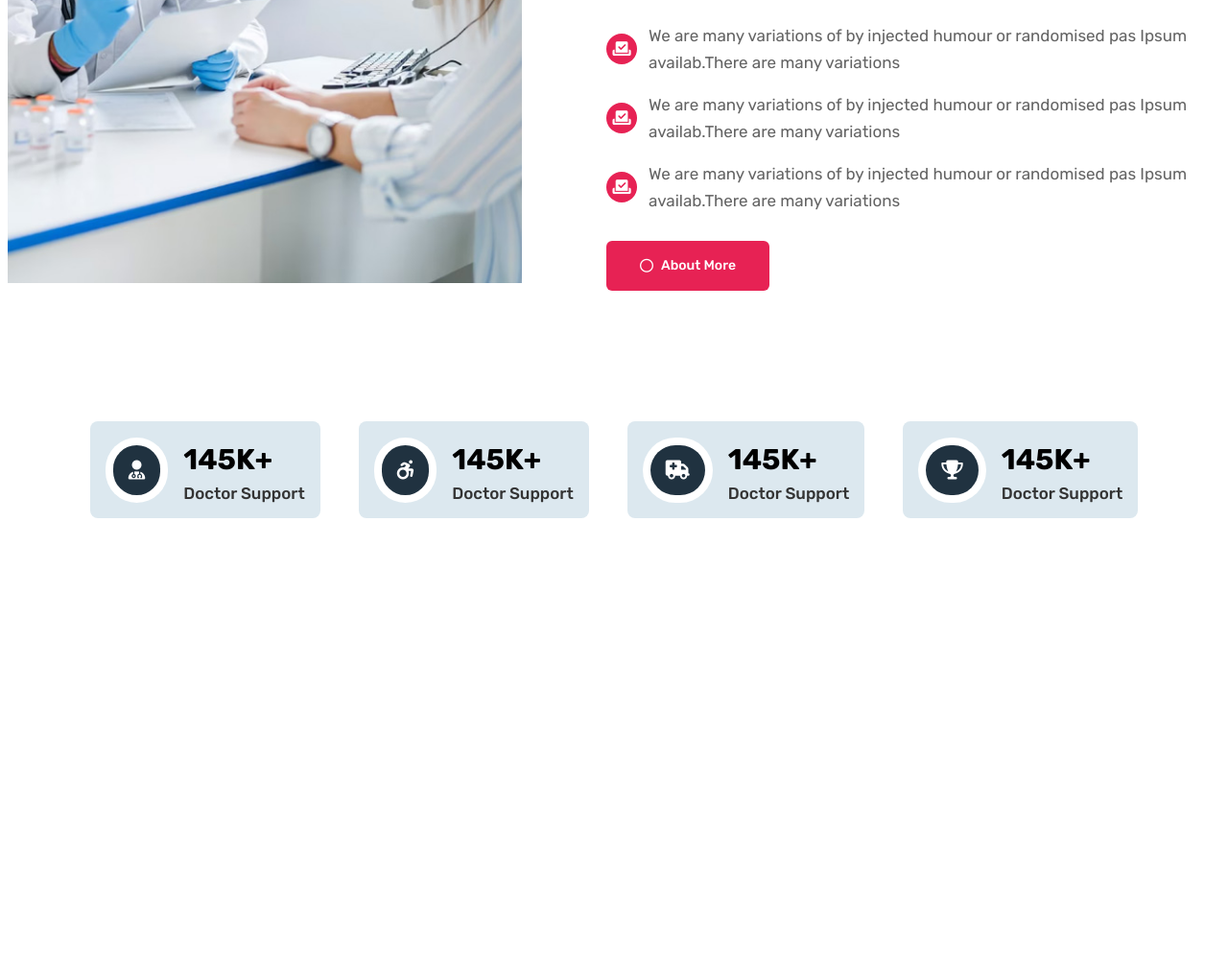
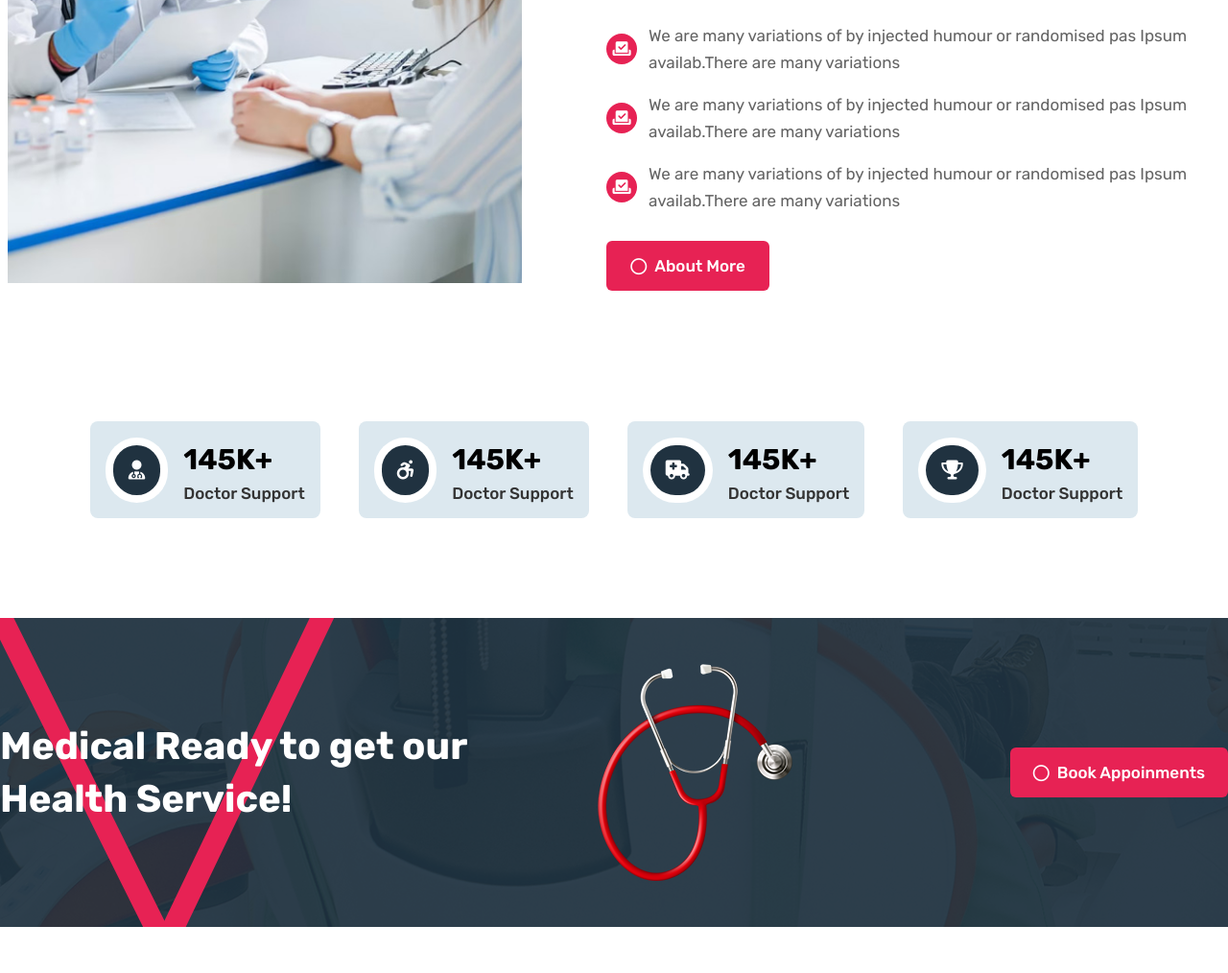
Before and after one commit to sharif-ahmed/mediba.github.io, a plain HTML site: page index.html in a window 1280 px wide. Shown: the part 1376-2390 px from the top of the page at 96% size. Before the commit the page ends 1972 px from the top, so only its background shows below. Drawn offline with nearby package versions, Linux system fonts and the light colour scheme.

Commit message:
apoinment cta done

```diff
--- a/index.html
+++ b/index.html
@@ -29,6 +29,7 @@
                         textBlackColor: '#222222',
                         themeRedColor: '#e72254',
                         themeDarkColor: '#203240',
+                        bgOverlayColor: 'rgba(32, 50, 64,0.929)',
                     },
                     fontFamily: {
                         'montserrat': ['Montserrat', 'sans-serif'],
@@ -37,25 +38,33 @@
                     },
                     backgroundImage: {
                         background: "linear-gradient(45deg, red, blue)",
+                        appoinmentBg: "url(./img/shape01.png), url(./img/book.jpg);",
+                        appoinmentBg2: "url(./img/shape01.png), rgba(32, 50, 64,0.929);",
                         bannerBg: "url('./img/hero01.jpg')",
                         menuShape: "url('./img/menu-shape.png')",
-                        'l-gradient': "linear-gradient(red, yellow)",
-                        'image-gradient': "url('./img/hero01.jpg'),linear-gradient(red, yellow)",
-                        'double-image': "url(./img/hero01.jpg), url(./img/hero02.jpg);",
-                        hero: `url('./img/menu-shape.png'),linear-gradient(114.86deg, #2D0936 14.71%, #170312 78.23%)`,
+                        lGradient: "linear-gradient(red, yellow)",
+                        imageGradient: "url('./img/hero01.jpg'),linear-gradient(red, yellow)",
+                        doubleImage: "url(./img/hero01.jpg), url(./img/hero02.jpg);",
+                        hero: `url('./img/book.jpg'),linear-gradient(114.86deg, #2D0936 14.71%, #170312 78.23%)`,
+                        ctaAppointmentBg: `url('./img/book.jpg')`,
                     },
                     backgroundSize: {
                         hero: "200px, 100%",
-                        bannerBg: 'cover'
+                        bannerBg: 'cover',
+                        appoinmentBg: 'auto,cover'
                     },
                     backgroundPosition: {
                         hero: "start",
                         menuShape: "start",
                     },
                     backgroundRepeat: {
-                        hero: "no-repeat",
+                        hero: 'no-repeat',
                         menuShape: "no-repeat",
                         bannerBg: "no-repeat",
+                        appoinmentBg: 'no-repeat',
+                    },
+                    backgroundColor: {
+                        appoinmentBg: 'rgb(32, 50, 64,0.929)',
                     },
                 }
             }
@@ -231,7 +240,7 @@
                 </a>
                 <div class="flex gap-2 lg:order-2">
                     <button type="button"
-                        class="text-white bg-themeRedColor hover:bg-themeDarkColor outline-none font-medium rounded-md text-sm px-6 py-4 text-center lg:mr-0 hidden md:block">
+                        class="text-white bg-themeRedColor hover:bg-themeDarkColor outline-none font-medium rounded-md text-sm lg:text-[17px] px-6 py-4 text-center lg:mr-0 hidden md:block">
                         <i class="fa-regular fa-circle mr-2 "></i> Contact Us</button>
                     <button data-collapse-toggle="navbar-cta" type="button"
                         class="inline-flex items-center p-2 w-10 h-10 justify-center text-sm text-gray-500 rounded-lg lg:hidden hover:bg-gray-100 focus:outline-none focus:ring-2 focus:ring-gray-200 dark:text-gray-400 dark:hover:bg-gray-700 dark:focus:ring-gray-600"
@@ -300,7 +309,7 @@
                             metus ipsum.</p>
                         <div class="flex flex-col lg:flex-row lg:items-center">
                             <button type="button"
-                                class="w-[170px] flex justify-center items-center text-white bg-themeRedColor hover:bg-themeDarkColor outline-none font-medium rounded-md text-sm px-6 py-4 text-center">
+                                class="w-[170px] flex justify-center items-center text-white bg-themeRedColor hover:bg-themeDarkColor outline-none font-medium rounded-md text-sm lg:text-[17px] px-6 py-4 text-center">
                                 <i class="fa-regular fa-circle mr-2 "></i>
                                 <p>Appointments</p>
                             </button>
@@ -382,7 +391,7 @@
 
                         <div class="flex flex-col lg:flex-row">
                             <button type="button"
-                                class="w-[170px] flex justify-center items-center text-white bg-themeRedColor hover:bg-themeDarkColor outline-none font-medium rounded-md text-sm px-6 py-4 text-center">
+                                class="w-[170px] flex justify-center items-center text-white bg-themeRedColor hover:bg-themeDarkColor outline-none font-medium rounded-md text-sm lg:text-[17px] px-6 py-4 text-center">
                                 <i class="fa-regular fa-circle mr-2 "></i>
                                 <p>About More</p>
                             </button>
@@ -546,6 +555,104 @@
             </div>
         </section>
         <!-- counter section end -->
+
+        <!-- appoinment start -->
+
+        <!-- style="background-image:url('./img/shape01.png'),url('./img/book.jpg');
+        background-size:auto,cover;
+         background-repeat: no-repeat;
+         background-color: rgb(32, 50, 64); " -->
+
+        <!--
+            relative z-[99]
+            before:absolute
+            before:top-0
+            before:left-0
+            before:right-0
+            before:bottom-0
+            before:bg-[#203240]
+            before:z-[-5]
+            before:opacity-[0.929]
+          -->
+
+
+        <section class="my-12 py-12 bg-ctaAppointmentBg bg-cover bg-no-repeat overflow-hidden
+            relative z-[99]
+            before:absolute
+            before:top-0
+            before:left-0
+            before:right-0
+            before:bottom-0
+            before:bg-[#203240]
+            before:z-[-5]
+            before:opacity-[0.929]">
+            <img src="./img/shape01.png" alt="" class="hidden lg:block absolute z-[-4] -top-[70px]">
+            <div class="container mx-auto px-2 lg:px-0">
+                <!-- appoinment wrapper -->
+                <div class="flex flex-col lg:flex-row items-center justify-between gap-10">
+                    <div class="w-full lg:w-[40%]   justify-start">
+                        <h2 class="text-white text-[40px] font-bold leading-[55px]">Medical Ready to get our Health
+                            Service!</h2>
+                    </div>
+                    <figure class="w-[30%] flex-1 hidden lg:flex justify-center">
+                        <img src="./img/stethscope.png" alt="">
+                    </figure>
+                    <div class="w-full lg:w-[20%] flex-1 flex justify-start lg:justify-end">
+                        <div class="flex flex-col lg:flex-row">
+                            <button type="button"
+                                class="flex justify-center items-center text-white bg-themeRedColor hover:bg-themeDarkColor outline-none font-medium rounded-md text-sm lg:text-[17px] px-6 py-4 text-center">
+                                <i class="fa-regular fa-circle mr-2 "></i>
+                                <p>Book Appoinments</p>
+                            </button>
+                        </div>
+                    </div>
+                </div>
+            </div>
+        </section>
+
+
+        <!-- <section class="min-h-screen flex items-center justify-center">
+            <div class="relative w-full h-80">
+                <!---Background Image---
+                <div class="absolute top-0 left-0 w-full h-full bg-center bg-cover"
+                    style="background-image: url('./img/book.jpg');"></div>
+                <!-- Overlay --
+                <div class="absolute top-0 left-0 w-full h-full bg-[#203240] opacity-[.929]"></div>
+                <!-- Content Goes Here --
+                <div
+                    class="absolute top-0 left-0 w-full h-full flex items-center justify-center text-white text-2xl font-bold">
+                    <div class="container mx-auto">
+                        <!-- appoinment wrapper --
+                        <div class="flex flex-row items-center justify-between gap-10">
+                            <div class="w-[40%]   justify-start">
+                                <h2 class="text-white text-[40px] font-bold leading-[55px]">Medical Ready to get our
+                                    Health Service!</h2>
+                            </div>
+                            <figure class="w-[30%] flex-1 flex justify-center">
+                                <img src="./img/stethscope.png" alt="">
+                            </figure>
+                            <div class="w-[20%] flex-1 flex justify-end">
+                                <div class="flex flex-col lg:flex-row">
+                                    <button type="button"
+                                        class="flex justify-center items-center text-white bg-themeRedColor hover:bg-themeDarkColor outline-none font-medium rounded-md text-sm lg:text-[17px] px-6 py-4 text-center">
+                                        <i class="fa-regular fa-circle mr-2 "></i>
+                                        <p>Book Appoinments</p>
+                                    </button>
+                                </div>
+                            </div>
+                        </div>
+                    </div>
+                </div>
+            </div>
+        </section> -->
+
+        <!-- appoinment end -->
+
+
+
+
+
+
     </main>
 
 
```
Also changed, not shown: img/shape01.png (added).
